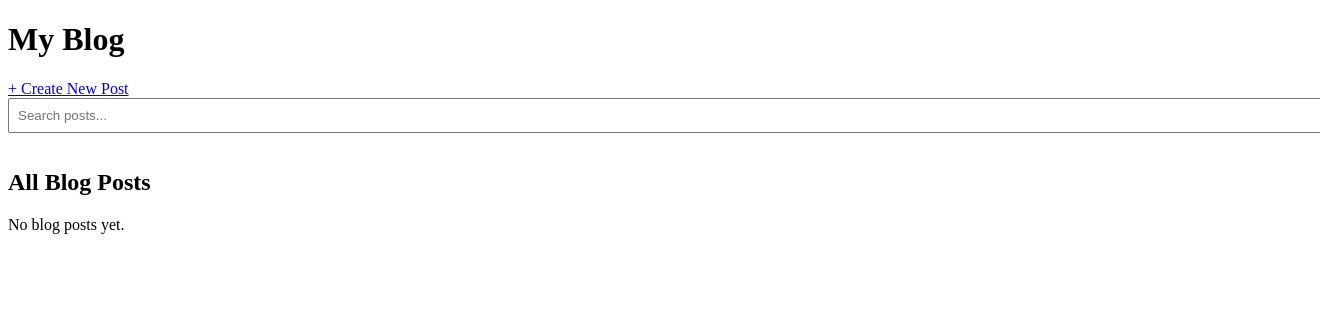
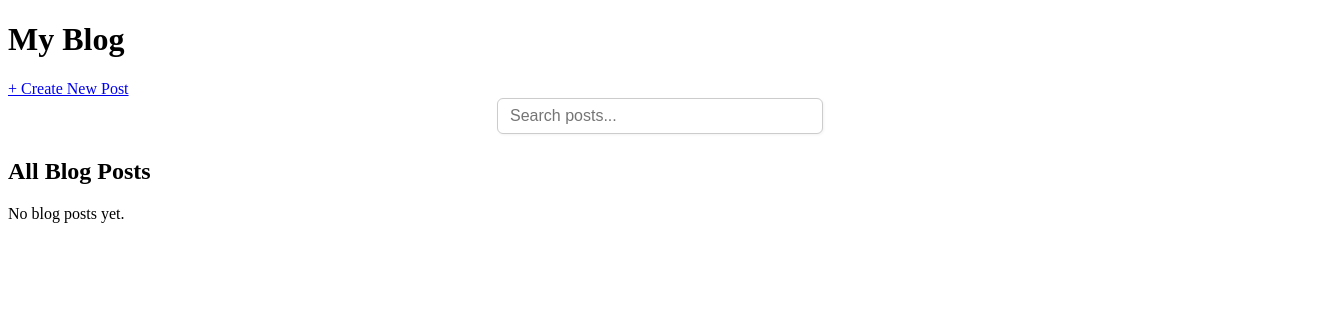
Before and after one commit to bjornum/main_assignment_blog, a Flask app: page / in a window 1320 px wide; the page is wider, and only the part inside the window is pictured. Shown: the top 318 px of that part. Run offline with Flask 3, Linux system fonts and the light colour scheme; data that the repository does not hold is empty.

Commit message:
Styled the search input abit nicer.
Moved it to the center, smaller and cleaner

```diff
--- a/app/static/style.css
+++ b/app/static/style.css
@@ -39,3 +39,26 @@ article {
 .button-danger:hover {
   background-color: #d93636;
 }
+
+#searchForm {
+  display: flex;
+  justify-content: center;
+  margin-bottom: 1.5rem;
+}
+
+#searchInput {
+  padding: 8px 12px;
+  width: 300px;
+  max-width: 100%;
+  font-size: 1rem;
+  border: 1px solid #ccc;
+  border-radius: 6px;
+  box-shadow: 1px 1px 3px rgba(0, 0, 0, 0.05);
+  transition: all 0.2s ease;
+}
+
+#searchInput:focus {
+  border-color: #007bff;
+  box-shadow: 0 0 5px rgba(0, 123, 255, 0.4);
+  outline: none;
+}
--- a/app/templates/home.html
+++ b/app/templates/home.html
@@ -1,12 +1,25 @@
 {% extends "base.html" %} {% block title %}Home{% endblock %} {% block content
 %}
 <a href="{{ url_for('main.create_post') }}">+ Create New Post</a>
-<input
-  type="text"
-  id="searchInput"
-  placeholder="Search posts..."
-  style="margin-bottom: 1rem; width: 100%; padding: 8px"
-/>
+<form
+  id="searchForm"
+  style="margin-bottom: 1.5rem; display: flex; justify-content: center"
+>
+  <input
+    type="text"
+    id="searchInput"
+    placeholder="Search posts..."
+    style="
+      padding: 8px 12px;
+      width: 300px;
+      max-width: 100%;
+      border: 1px solid #ccc;
+      border-radius: 6px;
+      font-size: 1rem;
+      box-shadow: 1px 1px 3px rgba(0, 0, 0, 0.05);
+    "
+  />
+</form>
 
 <h2>All Blog Posts</h2>
 
```
